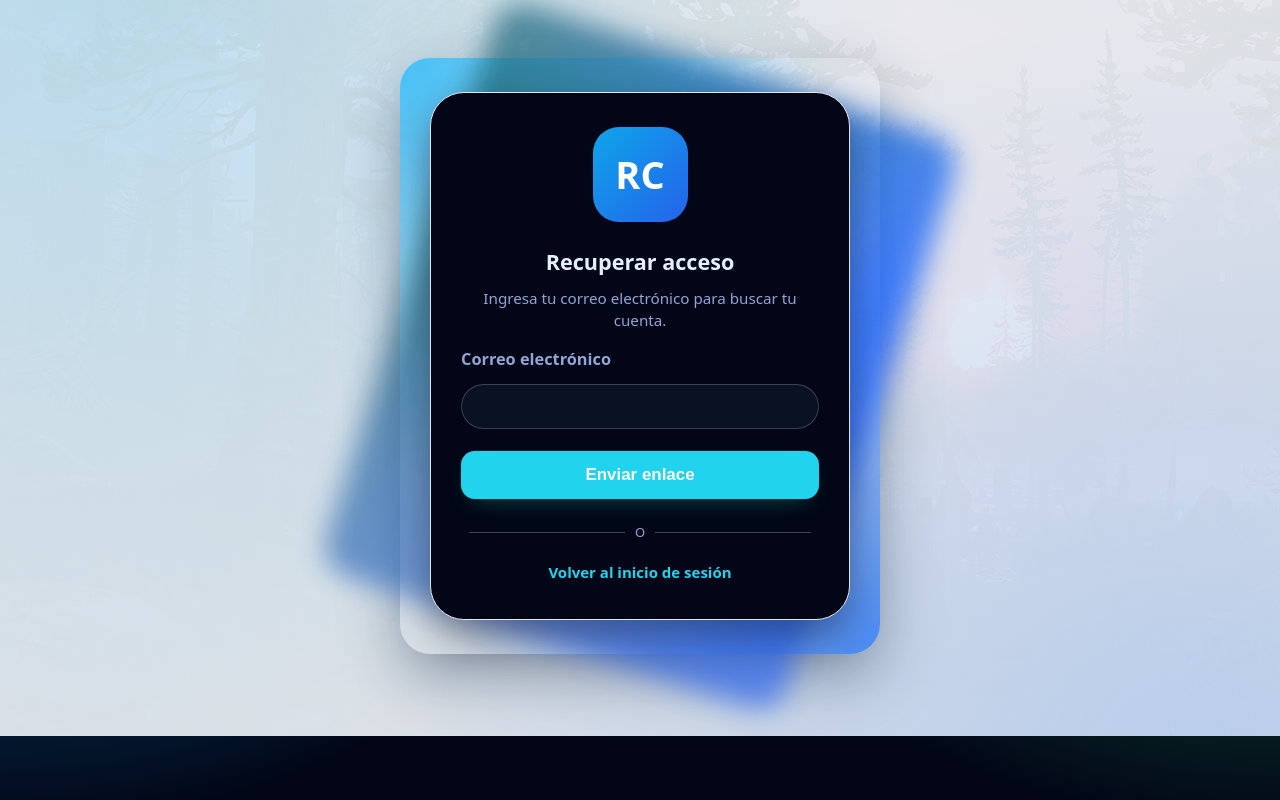
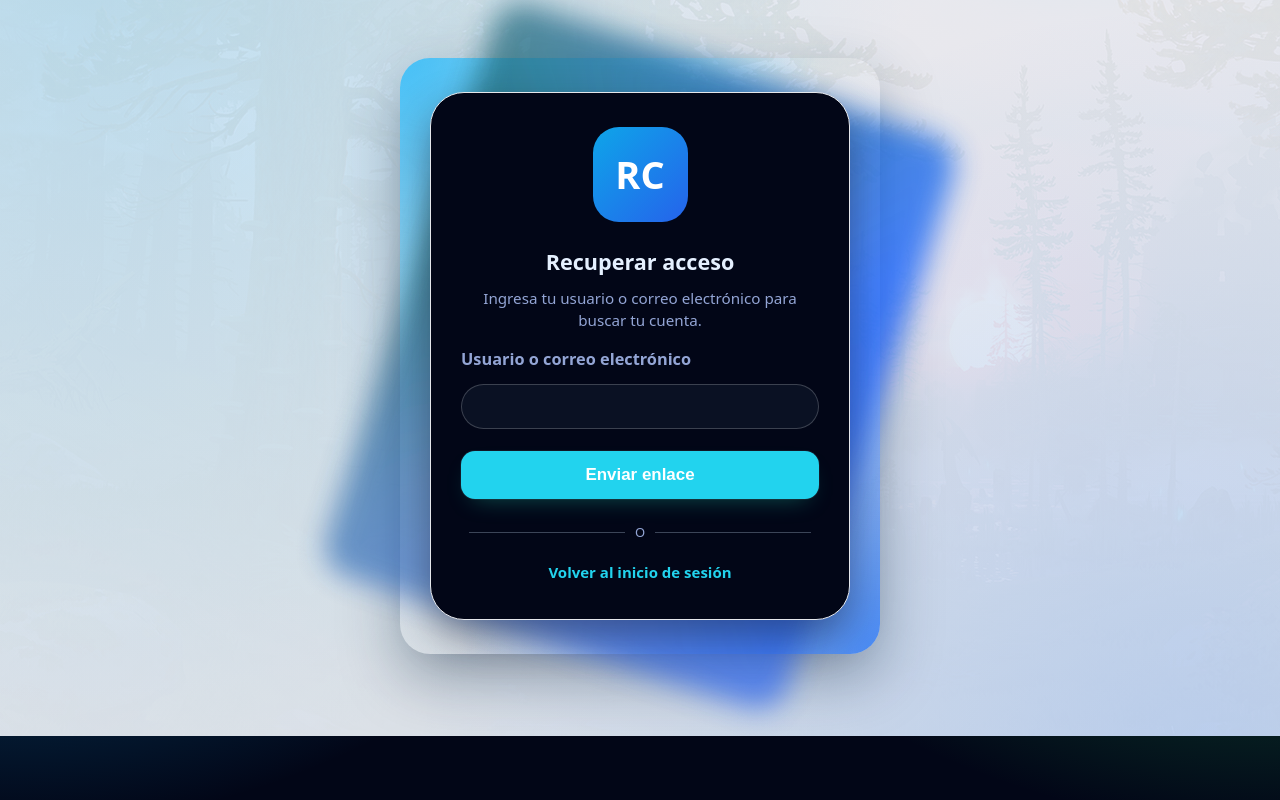
Before and after one commit to Djmaster2021/proyecto_rc, a Django app: page /accounts/password_reset/ in a window 1280 px wide. Run offline with Django 5.2, Linux system fonts and the light colour scheme.

Commit message:
Password reset acepta usuario o correo

```diff
--- a/accounts/forms.py
+++ b/accounts/forms.py
@@ -1,6 +1,6 @@
 # accounts/forms.py
 from django import forms
-from django.contrib.auth.forms import UserCreationForm, AuthenticationForm
+from django.contrib.auth.forms import UserCreationForm, AuthenticationForm, PasswordResetForm
 from django.contrib.auth.models import User, Group
 from django.db import transaction, IntegrityError # <-- Se importa IntegrityError (buena práctica)
 from domain.models import Paciente, Dentista  # Importamos el modelo Paciente y Dentista
@@ -123,3 +123,29 @@ class UsernameOrEmailAuthenticationForm(AuthenticationForm):
                 # Si no existe, dejamos que el flujo original genere el error
                 pass
         return super().clean()
+
+
+class UsernameOrEmailPasswordResetForm(PasswordResetForm):
+    """
+    Permite escribir usuario o correo. Si se ingresa usuario,
+    se reemplaza por el correo asociado para que el flujo estándar funcione.
+    """
+    def clean_email(self):
+        identifier = (self.cleaned_data.get("email") or "").strip()
+        if not identifier:
+            raise ValidationError("Ingresa tu usuario o correo electrónico.")
+
+        if "@" in identifier:
+            return identifier
+
+        try:
+            user = User.objects.get(username__iexact=identifier)
+        except User.DoesNotExist:
+            raise ValidationError("No encontramos una cuenta con esos datos.")
+
+        if not user.email:
+            raise ValidationError("Tu cuenta no tiene un correo registrado. Contacta a soporte.")
+
+        # Sustituimos el valor para que el PasswordResetForm use el correo real
+        self.cleaned_data["email"] = user.email
+        return user.email
--- a/accounts/templates/accounts/password_reset_form.html
+++ b/accounts/templates/accounts/password_reset_form.html
@@ -50,14 +50,14 @@
 
           <h1 class="title-xl">Recuperar acceso</h1>
           <p class="subtitle-md">
-            Ingresa tu correo electrónico para buscar tu cuenta.
+            Ingresa tu usuario o correo electrónico para buscar tu cuenta.
           </p>
 
           <form method="post">
             {% csrf_token %}
 
             <div class="field">
-              <label for="id_email" class="label-lg">Correo electrónico</label>
+              <label for="id_email" class="label-lg">Usuario o correo electrónico</label>
               {{ form.email }}
 
               {% if form.email.errors %}
--- a/accounts/views.py
+++ b/accounts/views.py
@@ -10,7 +10,11 @@ from django.contrib.auth.decorators import login_required
 from django.shortcuts import redirect
 from django.conf import settings
 
-from .forms import PacienteRegisterForm, UsernameOrEmailAuthenticationForm
+from .forms import (
+    PacienteRegisterForm,
+    UsernameOrEmailAuthenticationForm,
+    UsernameOrEmailPasswordResetForm,
+)
 
 
 # ==============================
@@ -70,6 +74,7 @@ class CustomPasswordResetView(PasswordResetView):
     Password reset con logs sencillos y from_email explícito.
     """
     template_name = "accounts/password_reset_form.html"
+    form_class = UsernameOrEmailPasswordResetForm
     email_template_name = "accounts/password_reset_email.html"
     html_email_template_name = "accounts/password_reset_email.html"
     subject_template_name = "accounts/password_reset_subject.txt"
```
